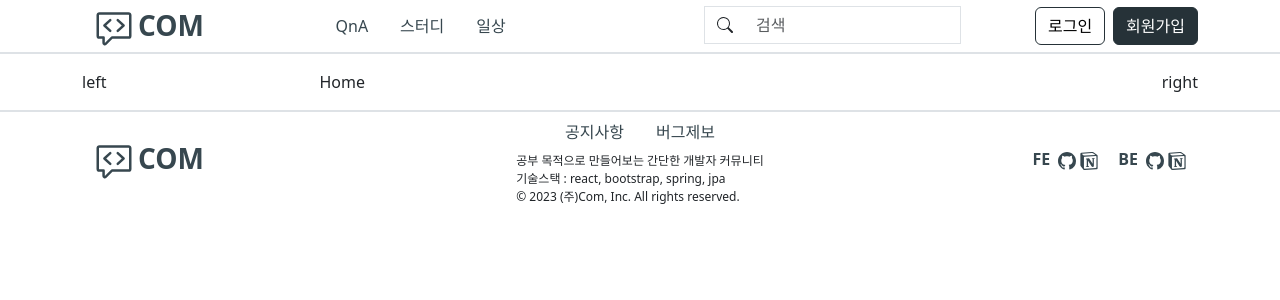
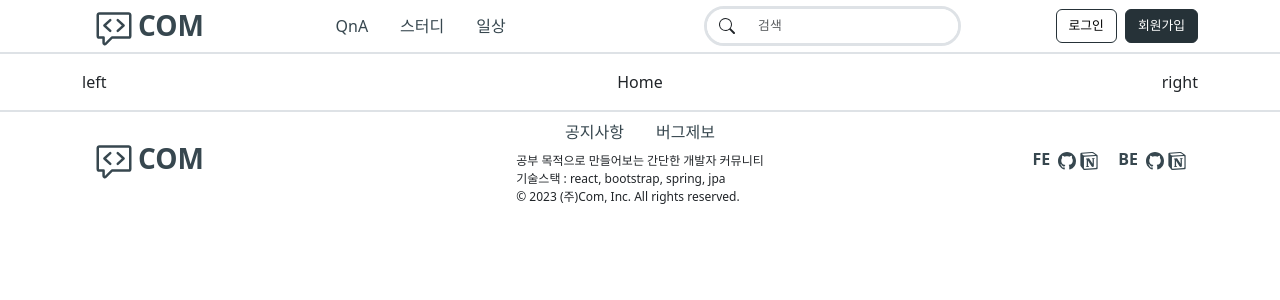
Before and after one commit to rhos0129/community-web, a React (Create React App) app: page / in a window 1280 px wide. Shown: the top 300 px of the page. Built offline with nearby package versions, Linux system fonts and the light colour scheme.

Commit message:
design : SearchBox, 헤더버튼 글씨 줄이기 등

```diff
--- a/src/components/common/SearchBox.js
+++ b/src/components/common/SearchBox.js
@@ -4,11 +4,11 @@ import { BsSearch } from 'react-icons/bs'
 
 const SearchBox = (props) => {
     return (
-        <InputGroup className='border h-50' style={{ width: '40%', height: '38px' }}>
-            <InputGroup.Text className='border-0 bg-white'>
+        <InputGroup className='border border-3 rounded-5' style={{ width: props.width }}>
+            <InputGroup.Text className='border-0 rounded-5 bg-white'>
                 <BsSearch />
             </InputGroup.Text>
-            <Form.Control className='border-0 shadow-none' placeholder={props.placeholder} />
+            <Form.Control className='border-0 rounded-5 shadow-none' placeholder={props.placeholder} style={{ fontSize: '0.8rem' }} />
         </InputGroup>
     )
 }
--- a/src/components/layout/GridContainer.js
+++ b/src/components/layout/GridContainer.js
@@ -10,7 +10,7 @@ const GridContainer = (props) => {
                 <Col className='d-flex justify-content-start'>
                     {props.children.slice(0, 1)}
                 </Col>
-                <Col className={"col-7 d-flex " + (props.column ? "flex-column align-items-center" : "justify-content-between")}>
+                <Col className={"col-7 d-flex " + (props.row ? "justify-content-between" : "flex-column align-items-center" )}>
                     {props.children.slice(1, -1)}
 
                 </Col>
--- a/src/components/layout/Header.js
+++ b/src/components/layout/Header.js
@@ -24,13 +24,13 @@ const Header = () => {
 
     return (
         <header id='header' role='banner' className='sticky-top h-100 bg-white border-bottom border-2 mb-3' >
-            <GridContainer>
+            <GridContainer row>
                 <Logo />
                 <SimpleNav items={navItems}/>
-                <SearchBox placeholder='검색'/>
+                <SearchBox placeholder='검색' width='40%'/>
                 <Stack gap={2} direction="horizontal">
-                    <Button className="border-bluegray900 bg-white text-black" href='/login'>로그인</Button>
-                    <Button className="text-bg-bluegray900 border-bluegray900" href='/signup'>회원가입</Button>
+                    <Button className="border-bluegray900 bg-white text-black" href='/login' style={{ fontSize: '0.8rem' }}>로그인</Button>
+                    <Button className="text-bg-bluegray900 border-bluegray900" href='/signup' style={{ fontSize: '0.8rem' }}>회원가입</Button>
                 </Stack>
             </GridContainer>
         </header>
```
